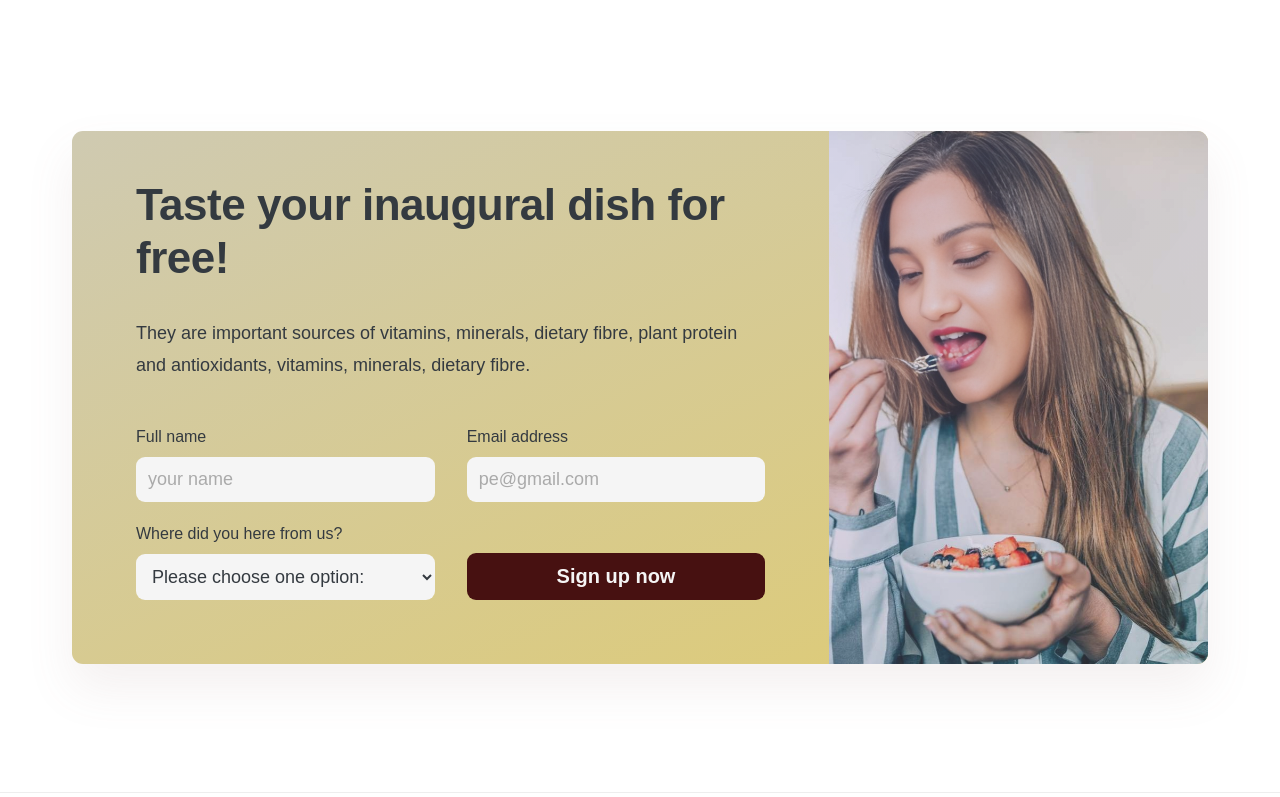
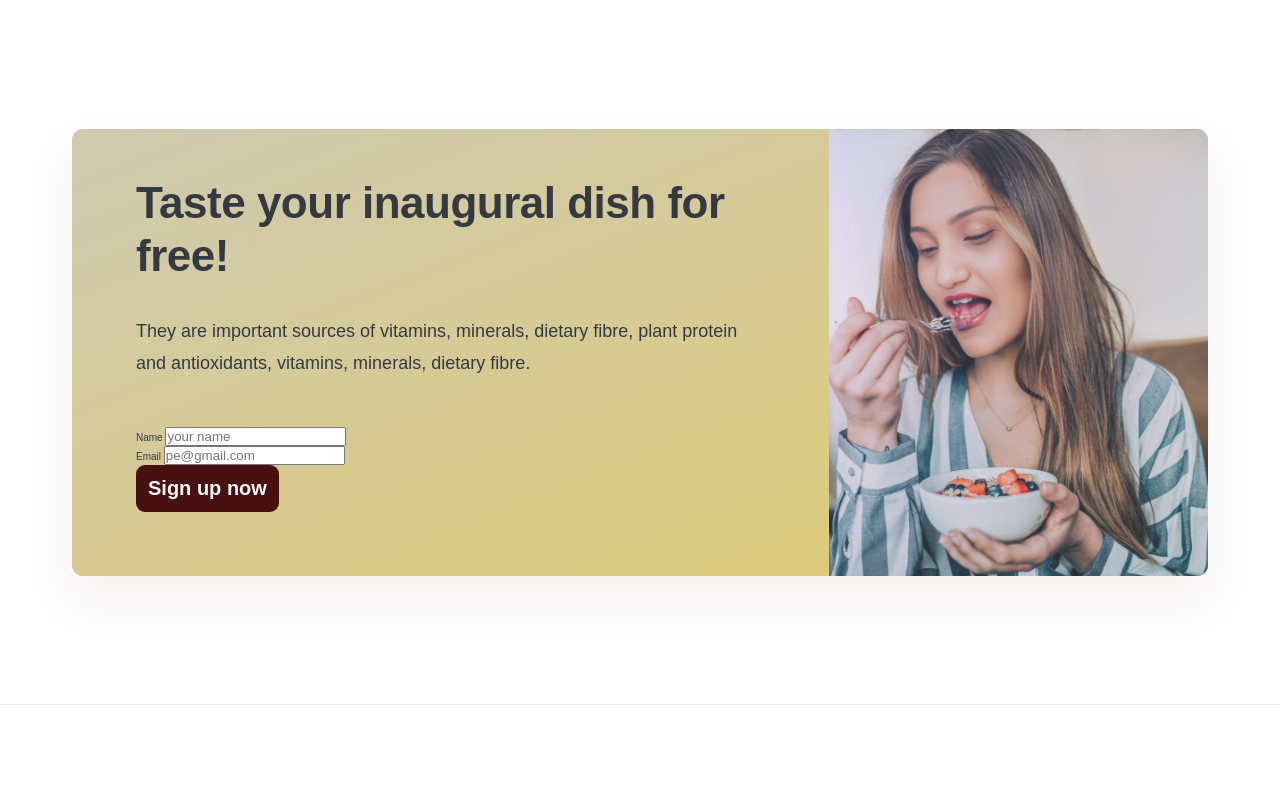
Before and after one commit to Enjapuripravalika/eat-healthy-be-healthy, a plain HTML site: page index.html in a window 1280 px wide. Shown: the part 6144-6941 px from the top of the page. Drawn offline with nearby package versions, Linux system fonts and the light colour scheme.

Commit message:
Add files via upload

```diff
--- a/index.html
+++ b/index.html
@@ -1,4 +1,4 @@
-<!DOCTYPE html>
+<!-- <!DOCTYPE html> -->
 <html lang="en">
 
 <head>
@@ -433,17 +433,17 @@
                             They are important sources of vitamins, minerals, dietary fibre, plant
                             protein and antioxidants, vitamins, minerals, dietary fibre.
                         </p>
-                        <form class="cta-form" action="#">
+                        <form id="cta-form">
                             <div>
-                                <label for="full-name">Full name</label>
-                                <input id="Full name" type="text" placeholder="your name" required />
+                                <label for="name">Name</label>
+                                <input id="name" name="name" type="text" placeholder="your name" required />
                             </div>
                             <div>
-                                <label for="email">Email address</label> <input id="Full name" type="email"
-                                    placeholder="pe@gmail.com" required />
+                                <label for="email">Email</label>
+                                <input id="email" name="email" type="email" placeholder="pe@gmail.com" required />
                             </div>
                             <div>
-                                <label>Where did you here from us?</label>
+                                <!-- <label>Where did you here from us?</label>
                                 <select id="select-where" required>
                                     <option value="">Please choose one option:</option>
                                     <option value="friends">Friends and family </option>
@@ -451,7 +451,7 @@
                                     <option value="friends">Podcast</option>
                                     <option value="friends">Facebook ad</option>
                                     <option value="friends">others</option>
-                                </select>
+                                </select> -->
                             </div>
                             <button class="btn btn--form">Sign up now</button>
                             <!-- <input type="checkbox">
```
